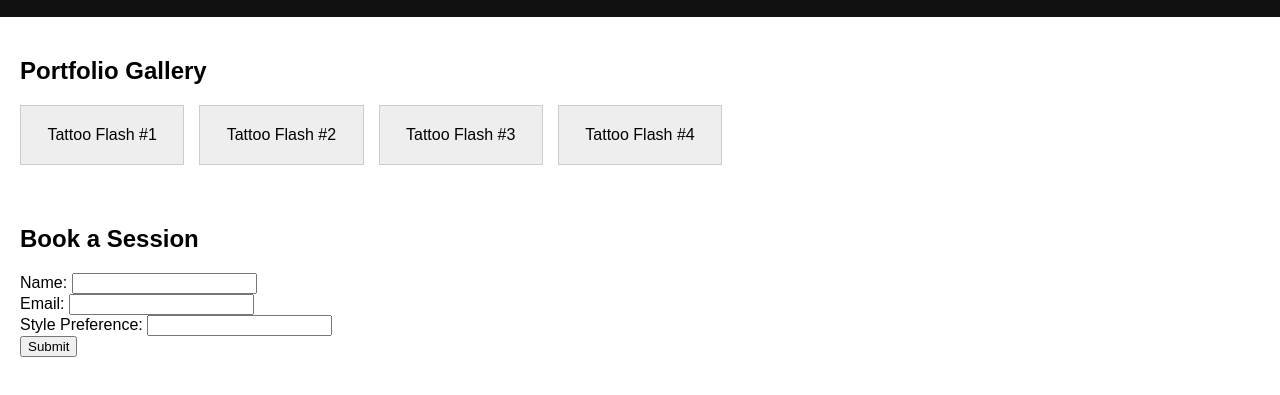
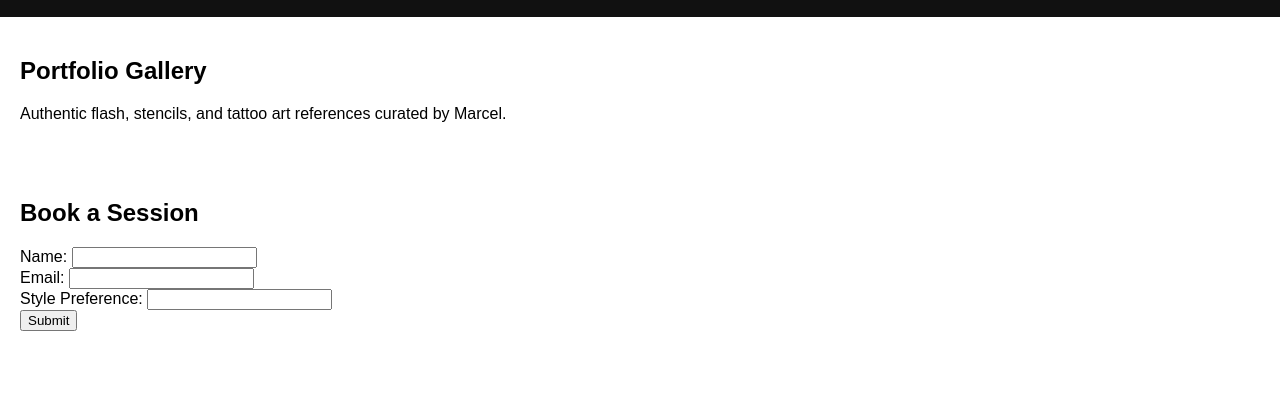
Before and after one commit to marcelgeyer19960430-ship-it/Tatoos, a plain HTML site: page index.html in a window 1280 px wide. Shown: the part 121-516 px from the top of the page. Drawn offline with Linux system fonts and the light colour scheme.

Commit message:
Add portfolio scaffold

```diff
--- a/index.html
+++ b/index.html
@@ -15,12 +15,7 @@
   </header>
   <section id="gallery">
     <h2>Portfolio Gallery</h2>
-    <div class="grid">
-      <div class="item">Tattoo Flash #1</div>
-      <div class="item">Tattoo Flash #2</div>
-      <div class="item">Tattoo Flash #3</div>
-      <div class="item">Tattoo Flash #4</div>
-    </div>
+    <p>Authentic flash, stencils, and tattoo art references curated by Marcel.</p>
   </section>
   <section id="booking">
     <h2>Book a Session</h2>
--- a/style.css
+++ b/style.css
@@ -17,14 +17,3 @@ nav a {
 section {
   padding: 20px;
 }
-.grid {
-  display: grid;
-  grid-template-columns: repeat(auto-fill, minmax(150px, 1fr));
-  gap: 15px;
-}
-.item {
-  background: #eee;
-  padding: 20px;
-  text-align: center;
-  border: 1px solid #ccc;
-}
```
